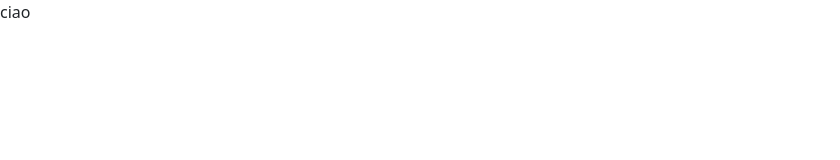
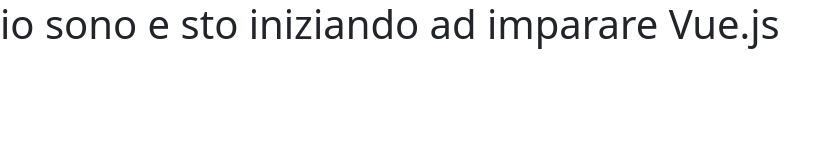
Before and after one commit to PaoloCardinale09/vue-hello, a plain HTML site: page index.html in a window 1280 px wide. Shown: the whole page, without its empty margins (0-840 px from the left). Drawn offline with nearby package versions, Linux system fonts and the light colour scheme.

Commit message:
add step 1

```diff
--- a/index.html
+++ b/index.html
@@ -33,6 +33,12 @@
   </head>
 
   <body>
-    <div id="root">{{ message }}</div>
+    <div id="root">
+      <!-- <input type="text" v-model="nome" /> -->
+      <h1>
+        {{saluto}} io sono {{nome}} {{cognome}} e sto iniziando ad imparare
+        Vue.js
+      </h1>
+    </div>
   </body>
 </html>
```
